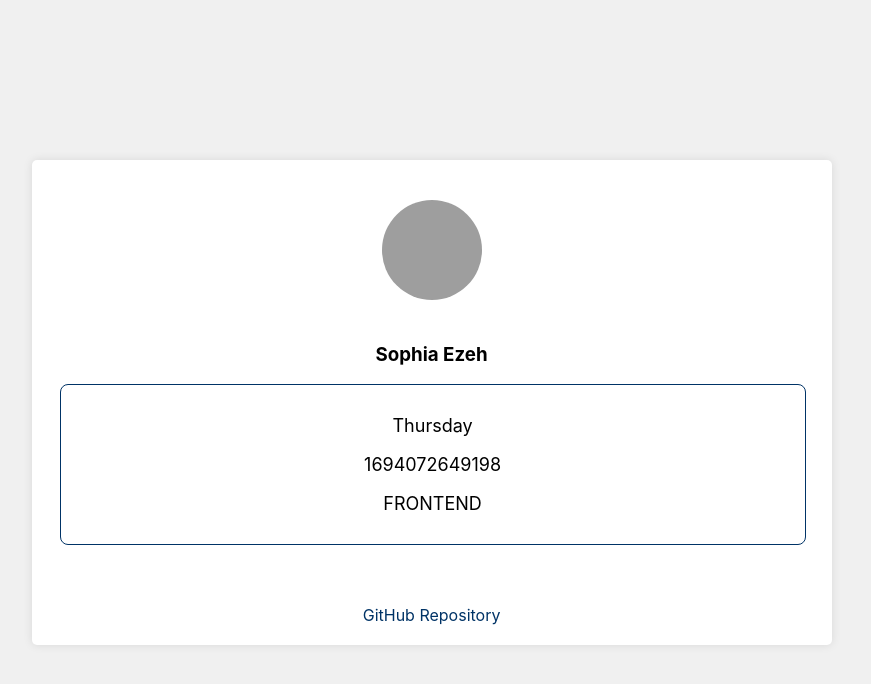
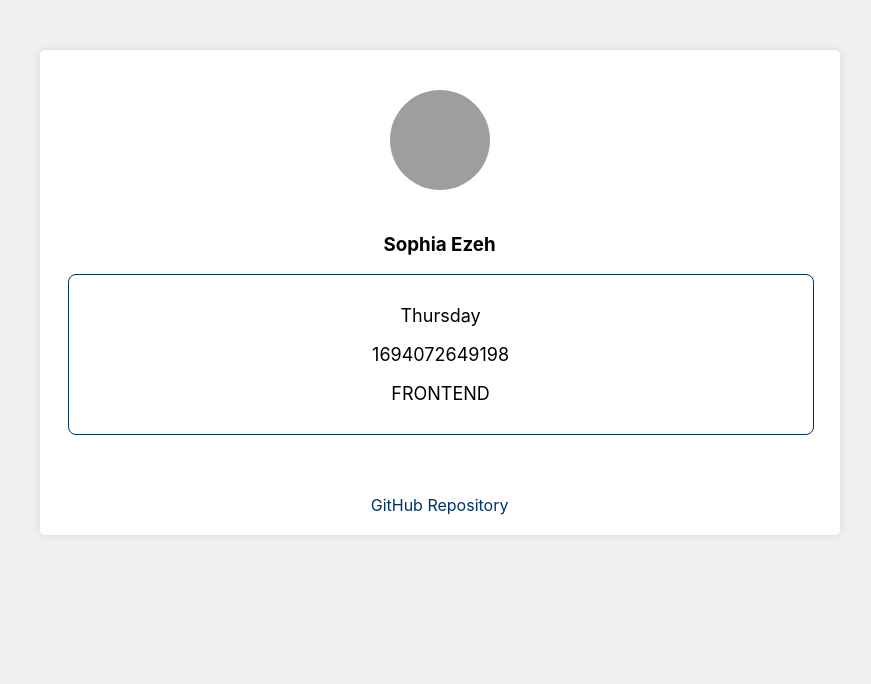
Before and after one commit to Solexi/HNGX_frontend1, a plain HTML site: page index.html in a window 1280 px wide. Shown: the whole page, without its empty margins (250-1121 px from the left). Drawn offline with Linux system fonts and the light colour scheme; grey boxes are pictures that could not be loaded.

Commit message:
Completed Task 1

```diff
--- a/styles.css
+++ b/styles.css
@@ -4,11 +4,11 @@ body {
 }
 
 .container {
-    position: absolute;
     top: 20%;
-    left: 22vw;
+    margin-left: 22vw;
+    margin-right: 22vw;
     width: 800px;
-    margin: 0 auto;
+    margin-top: 50px;
     padding: 20px 0;
     background-color: #fff;
     border-radius: 5px;
```
